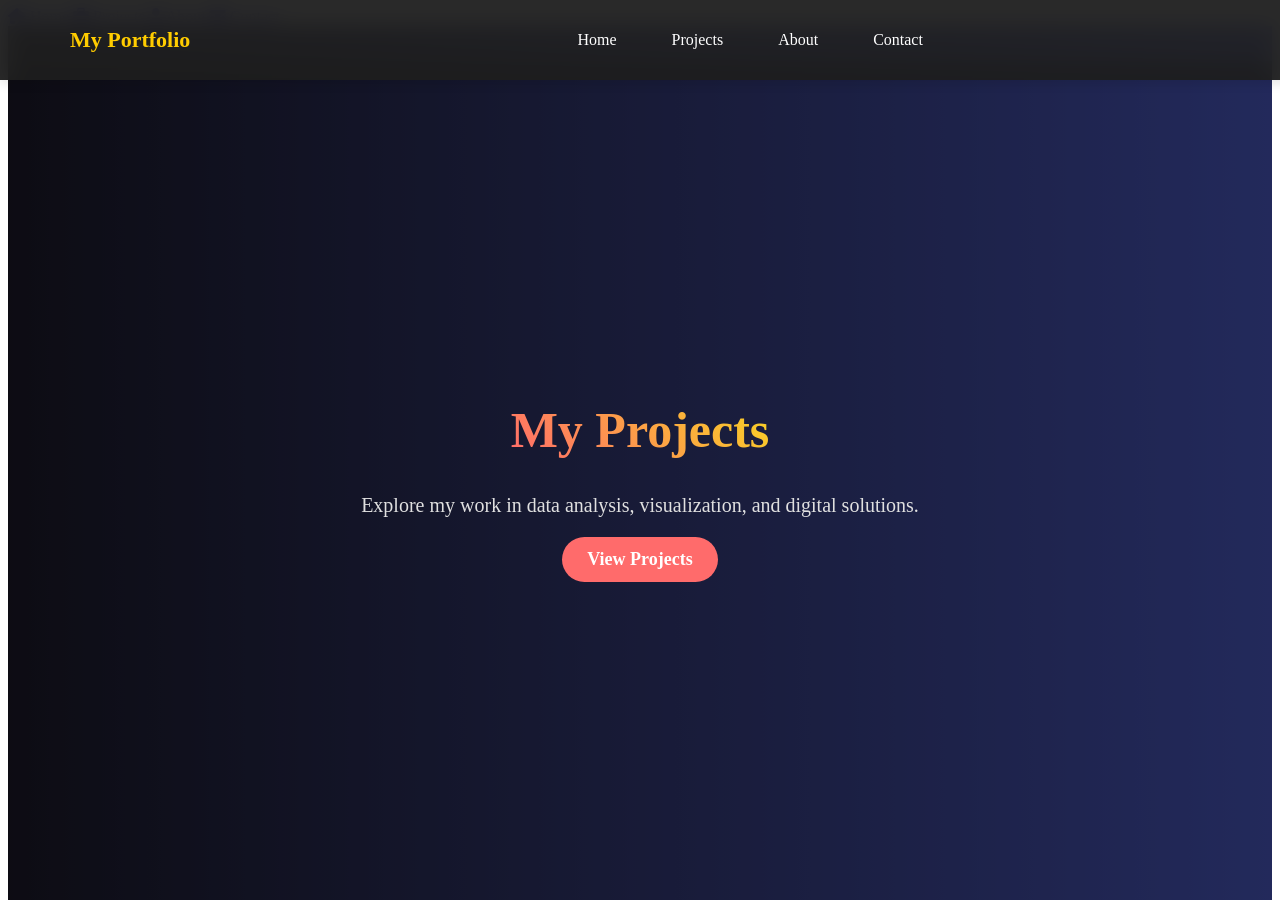
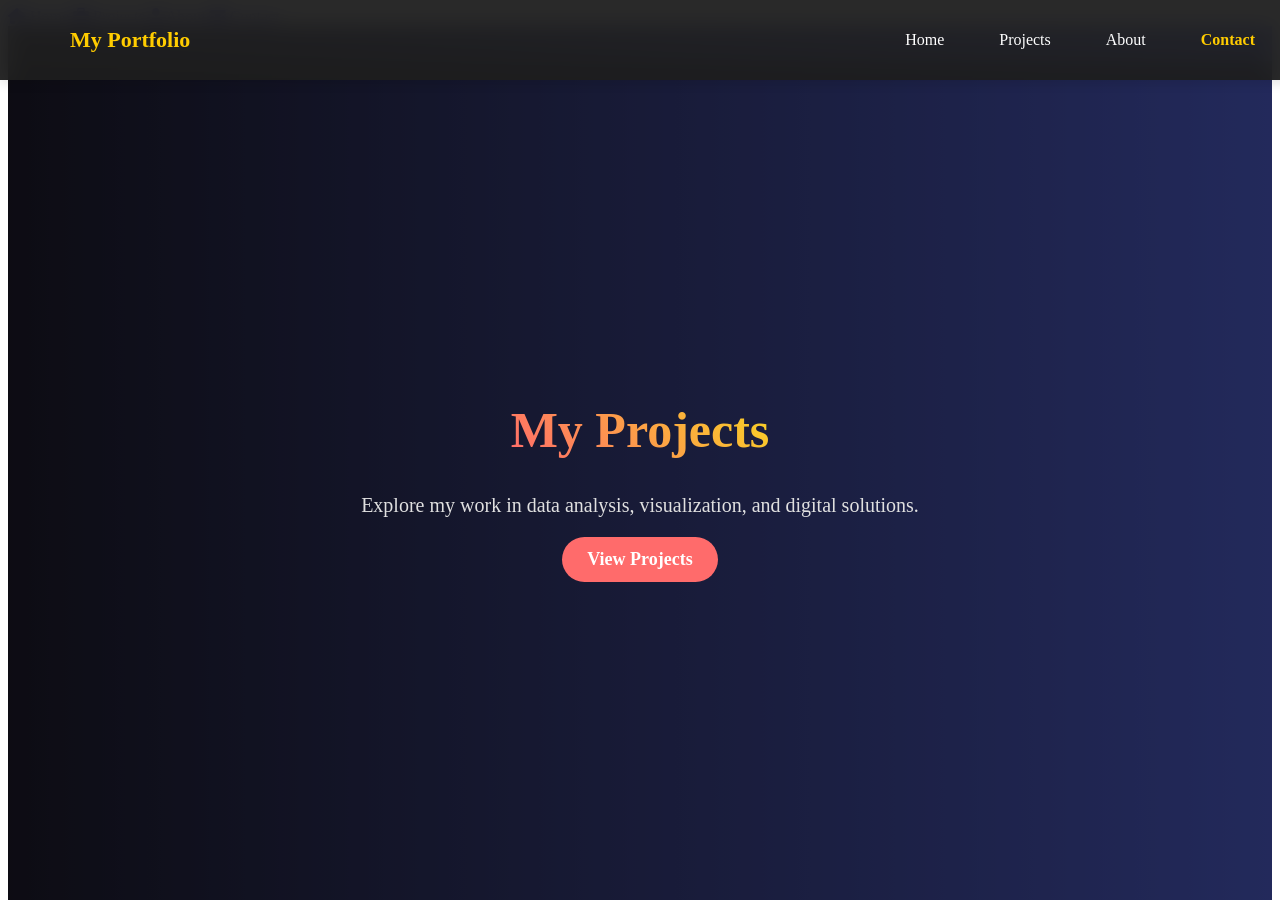
Before and after one commit to Vicmandip1/Portfolio, a Jekyll site: the page projects.html, which Jekyll copies as it is, in a window 1280 px wide and 900 px high. Built offline with Jekyll 4.4.1, drawn with Linux system fonts in a browser that asks for light colours.

Commit message:
Update projects.html

```diff
--- a/projects.html
+++ b/projects.html
@@ -17,37 +17,26 @@
     <link rel="stylesheet" href="https://cdnjs.cloudflare.com/ajax/libs/font-awesome/6.0.0-beta3/css/all.min.css">
 </head>
 <body>
-    <!-- ✅ Mobile App-Style Bottom Navigation -->
-<div class="bottom-nav">
-    <a href="index.html"><i class="fas fa-home"></i> Home</a>
-    <a href="projects.html"><i class="fas fa-briefcase"></i> Projects</a>
-    <a href="about.html"><i class="fas fa-user"></i> About</a>
-    <a href="contact.html"><i class="fas fa-envelope"></i> Contact</a>
-</div>
-
-
-<!-- Navigation Bar -->
+    <!-- ✅ Top Navigation Bar (For Desktop) -->
     <nav class="navbar">
         <div class="nav-container">
-        <!-- Logo -->
             <a href="index.html" class="nav-logo">My Portfolio</a>
-
-        <!-- Navigation Links -->
             <ul class="nav-menu">
                 <li class="nav-item"><a href="index.html" class="nav-link">Home</a></li>
                 <li class="nav-item"><a href="projects.html" class="nav-link">Projects</a></li>
                 <li class="nav-item"><a href="about.html" class="nav-link">About</a></li>
-            <li class="nav-item"><a href="contact.html" class="nav-link">Contact</a></li>
+                <li class="nav-item"><a href="contact.html" class="nav-link active">Contact</a></li>
             </ul>
-
-        <!-- Hamburger Icon (For Mobile) -->
-        <div class="hamburger" onclick="toggleMenu()">
-            <span></span>
-            <span></span>
-            <span></span>
-        </div>
         </div>
     </nav>
+
+    <!-- ✅ Bottom Navigation Bar (For Mobile) -->
+    <div class="bottom-nav">
+        <a href="index.html" class="nav-item"><i class="fas fa-home"></i> Home</a>
+        <a href="projects.html" class="nav-item"><i class="fas fa-briefcase"></i> Projects</a>
+        <a href="about.html" class="nav-item"><i class="fas fa-user"></i> About</a>
+        <a href="contact.html" class="nav-item active"><i class="fas fa-envelope"></i> Contact</a>
+    </div>
 
 
 <!-- Hero Section -->
```
Lines whose indentation alone changed are shown as unchanged.
